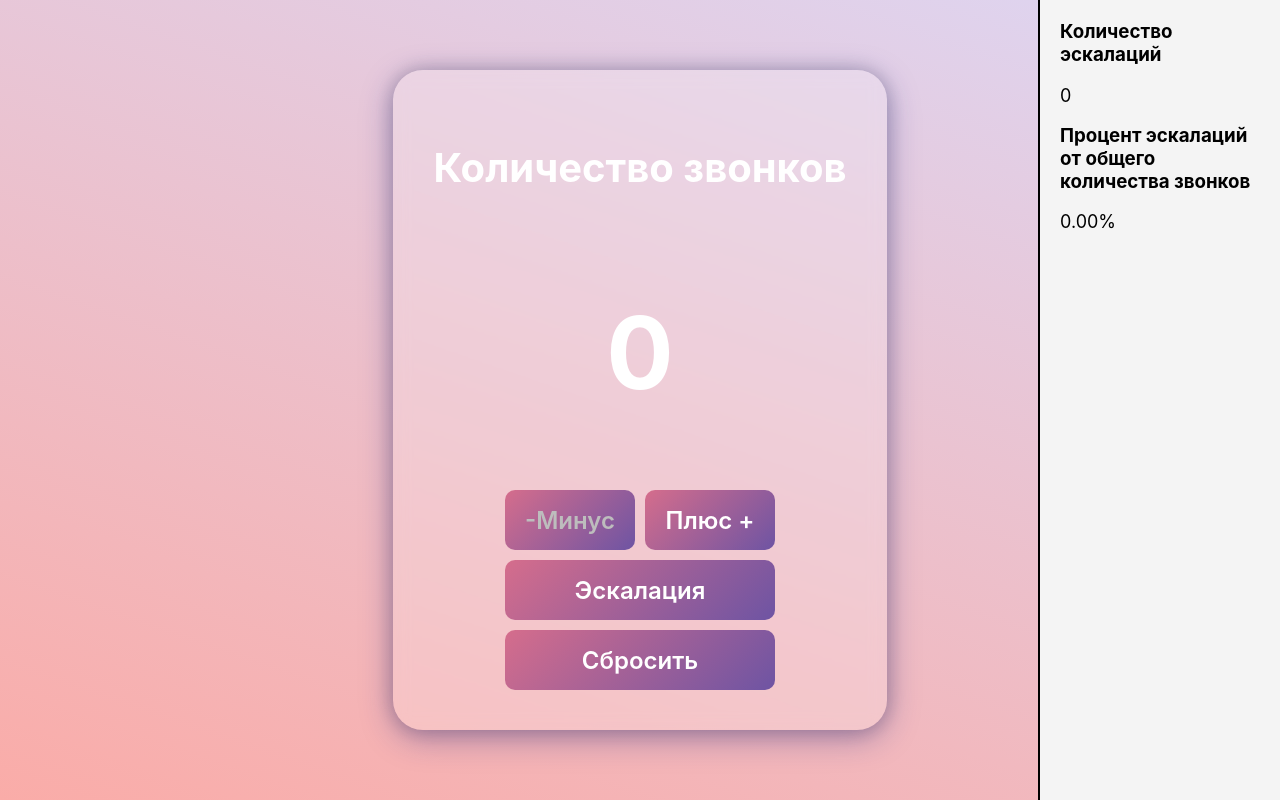
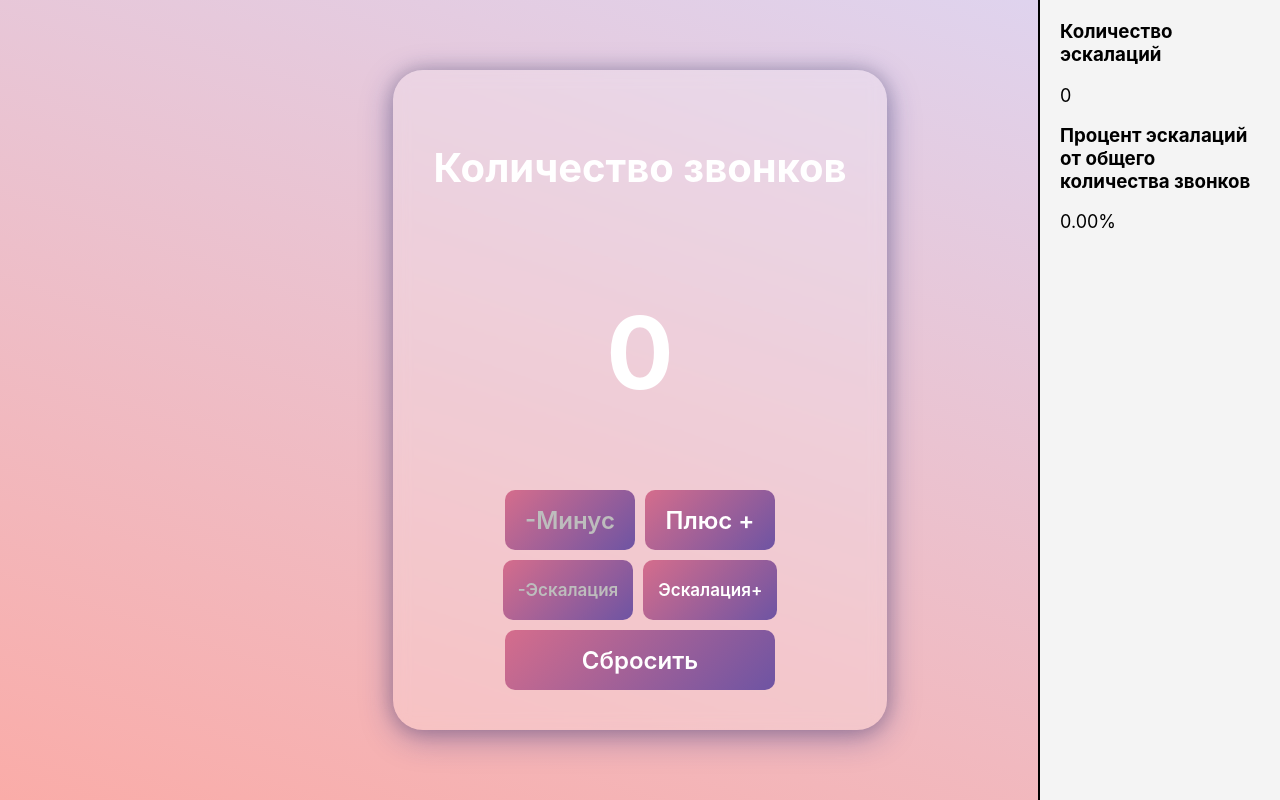
Before and after one commit to WadimDubovec/CallsCounterNew, a React (Create React App) app in the folder client/: page / in a window 1280 px wide. Built offline with nearby package versions, Linux system fonts and the light colour scheme.

Commit message:
перед добавлением смайликов через react

```diff
--- a/client/package.json
+++ b/client/package.json
@@ -8,8 +8,10 @@
     "@testing-library/react": "^13.4.0",
     "@testing-library/user-event": "^13.5.0",
     "react": "^18.3.1",
+    "react-apple-emojis": "^2.2.1",
     "react-dom": "^18.3.1",
     "react-scripts": "5.0.1",
+    "twemoji": "^14.0.2",
     "web-vitals": "^2.1.4"
   },
   "scripts": {
@@ -21,7 +23,7 @@
     "deploy": "gh-pages -d build"
   },
   "eslintConfig": {
-    "ex tends": [
+    "extends": [
       "react-app",
       "react-app/jest"
     ]
--- a/client/src/App.css
+++ b/client/src/App.css
@@ -1,6 +1,7 @@
 .html, body {
     margin: 0;
     padding: 0;
+    overflow: hidden;
 }
 
 .App {
@@ -71,7 +72,9 @@ body {
 }
 .btn-escalation {
     background-image: linear-gradient(135deg, #D56D8C 0%, #6E54A3 100%);
-    padding: 15px 65px !important;
+    padding: 15px !important;
+    font-size: 17px;
+
 }
 .btn-minus:hover, .btn-plus:hover, .btn-zero:hover, .btn-escalation:hover {
     filter: brightness(1.2); /* Увеличение яркости при наведении */
@@ -79,7 +82,7 @@ body {
 .btn-minus:active, .btn-plus:active, .btn-zero:active, .btn-escalation:active {
     transform: scale(0.95); /* Уменьшение размера при нажатии */
 }
-.btn-minus:disabled {
+.btn-minus:disabled, .btn-escalation:disabled {
     background-color: #ccc;
     color: #bdbdbd;
     cursor: not-allowed;
--- a/client/src/App.js
+++ b/client/src/App.js
@@ -13,6 +13,7 @@ function App() {
         <div className="App">
             <Content
                 numberOfCalls = {numberOfCalls}
+                numberOfEscalations = {numberOfEscalations}
                 setNumberOfCalls={setNumberOfCalls}
                 setNumberOfEscalation={setNumberOfEscalation}
             />
--- a/client/src/components/Content/Content.jsx
+++ b/client/src/components/Content/Content.jsx
@@ -1,7 +1,7 @@
 import React from 'react';
 import MyButton from "../Button/MyButton";
 
-function Content({numberOfCalls, setNumberOfCalls, setNumberOfEscalation }) {
+function Content({numberOfCalls, numberOfEscalations, setNumberOfCalls, setNumberOfEscalation }) {
     return (
         <div className = "content" >
             <h2 className = "countCalls" >Количество звонков</h2 >
@@ -22,13 +22,19 @@ function Content({numberOfCalls, setNumberOfCalls, setNumberOfEscalation }) {
                     </MyButton >
                 </div >
             <div className = "column" >
+                <MyButton
+                    onClick = {() => {setNumberOfEscalation(prevCount => prevCount - 1)}}
+                    className = "btn-escalation"
+                    disabled={numberOfEscalations === 0}
+                >
+                    -Эскалация
+                </MyButton >
                 <MyButton onClick = {
                     () => {
                         setNumberOfEscalation(prevCount => prevCount + 1)
-                        setNumberOfCalls(prevCount => prevCount + 1)
                     }}
                           className = "btn-escalation" >
-                    Эскалация
+                    Эскалация+
                 </MyButton >
             </div >
             <div className = "column" >
```
Also changed, not shown: client/src/components/FallingCat/FallingCat.css (line endings or trailing spaces), client/src/components/FallingCat/FallingCat.js (line endings or trailing spaces), 1 other file (tests, documents, lock files or other folders).
